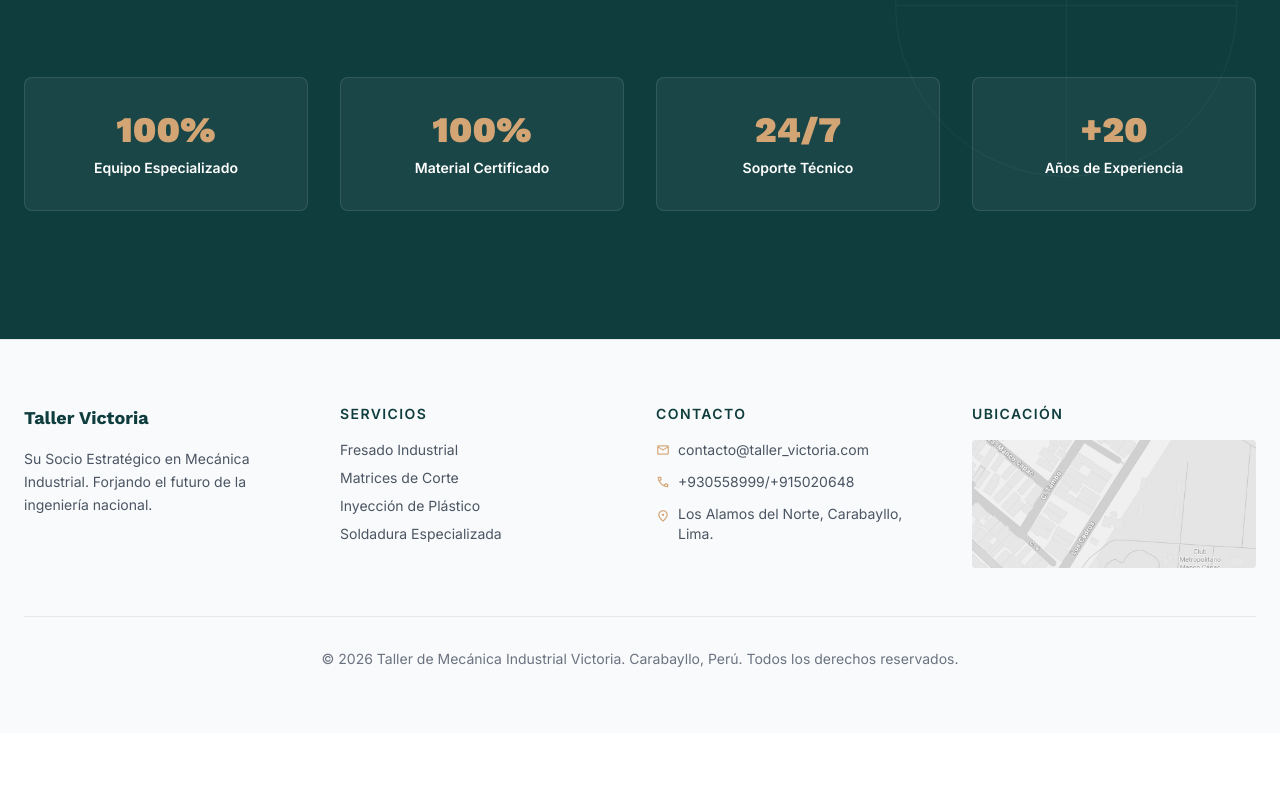
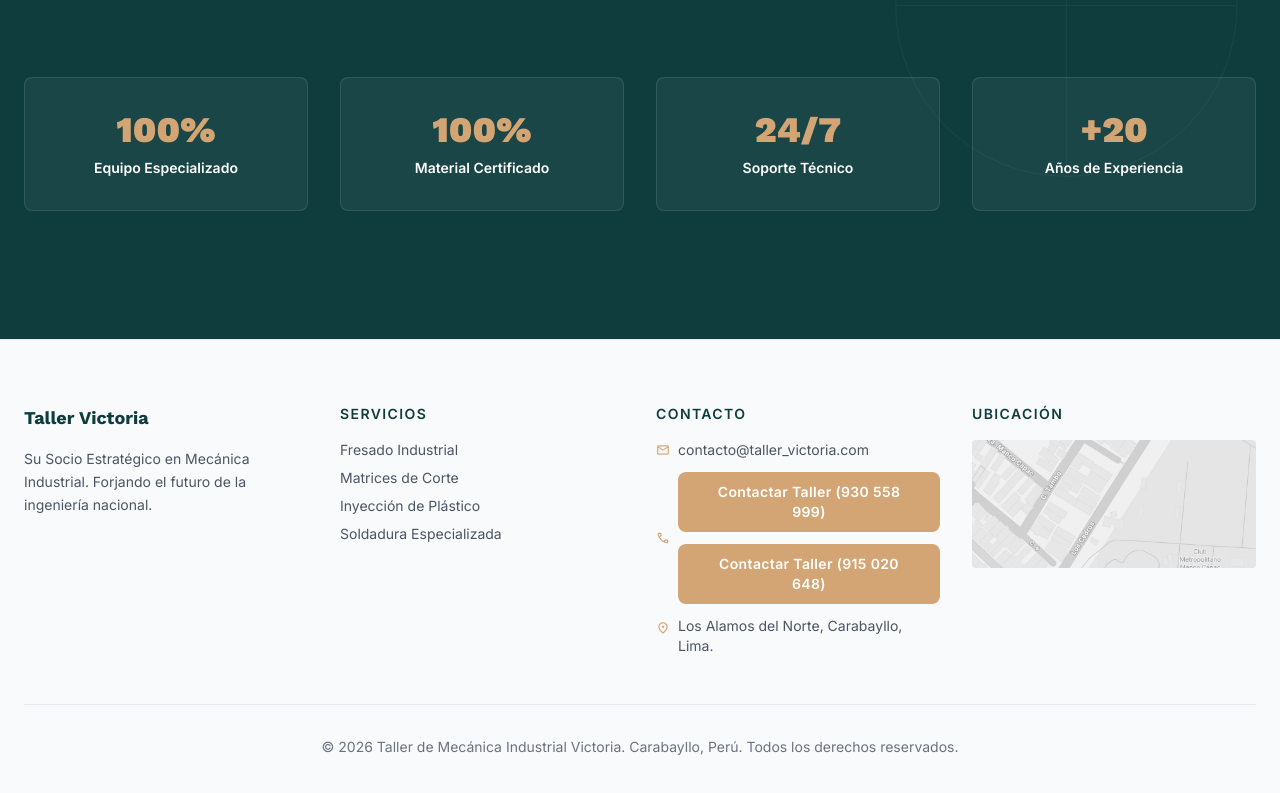
Before and after one commit to JeanArias/taller-mecanica, a website: page index.html in a window 1280 px wide. Shown: the part 4176-4969 px from the top of the page. Before the commit the page ends 4909 px from the top, so only its background shows below. Drawn offline with nearby package versions, Linux system fonts and the light colour scheme.

Commit message:
Add WhatsApp contact links for the workshop

```diff
--- a/index.html
+++ b/index.html
@@ -511,7 +511,19 @@
                         </li>
                         <li class="flex items-center gap-2">
                             <span class="material-symbols-outlined text-sm text-secondary">call</span>
-                            +930558999/+915020648
+                            <div class="flex flex-col gap-3">
+  <a href="https://wa.me/51930558999?text=Hola%20Victoria%2C%20quisiera%20cotizar%20los%20servicios%20del%20taller"
+     target="_blank"
+     class="bg-secondary text-white px-6 py-2.5 rounded-lg text-sm font-bold tracking-wide hover:bg-opacity-90 transition-all active:scale-95 text-center">
+     Contactar Taller (930 558 999)
+  </a>
+
+  <a href="https://wa.me/51915020648?text=Hola%20Victoria%2C%20quisiera%20cotizar%20los%20servicios%20del%20taller"
+     target="_blank"
+     class="bg-secondary text-white px-6 py-2.5 rounded-lg text-sm font-bold tracking-wide hover:bg-opacity-90 transition-all active:scale-95 text-center">
+     Contactar Taller (915 020 648)
+  </a>
+</div>
                         </li>
                         <li class="flex items-start gap-2">
                             <span class="material-symbols-outlined text-sm text-secondary mt-0.5">location_on</span>
```
